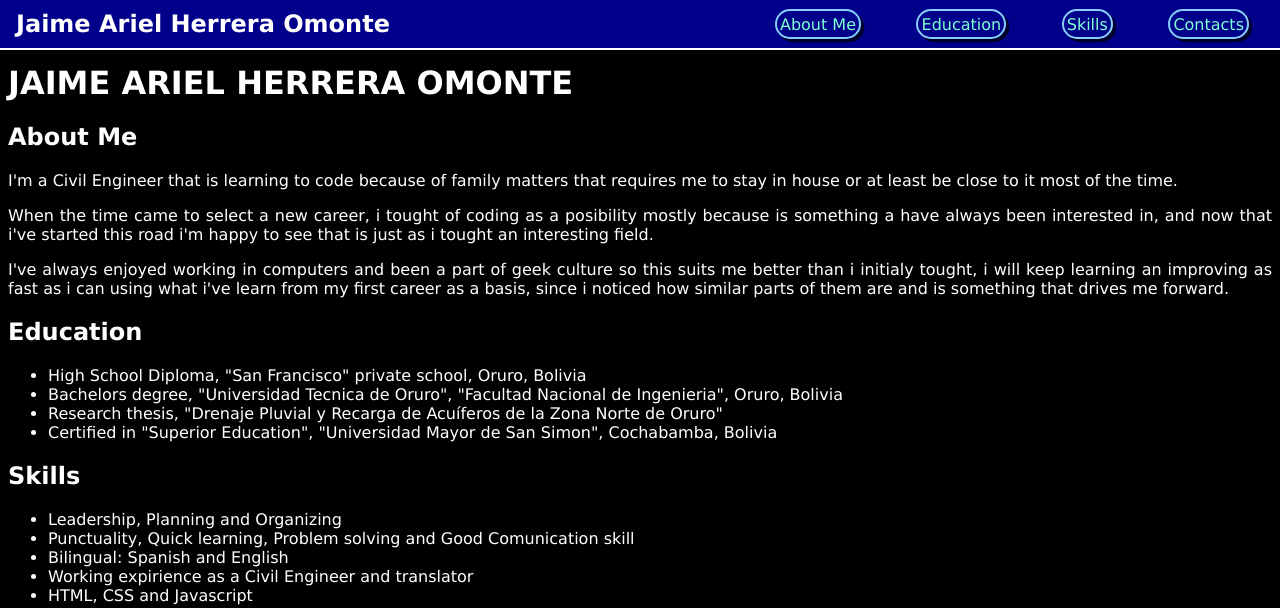
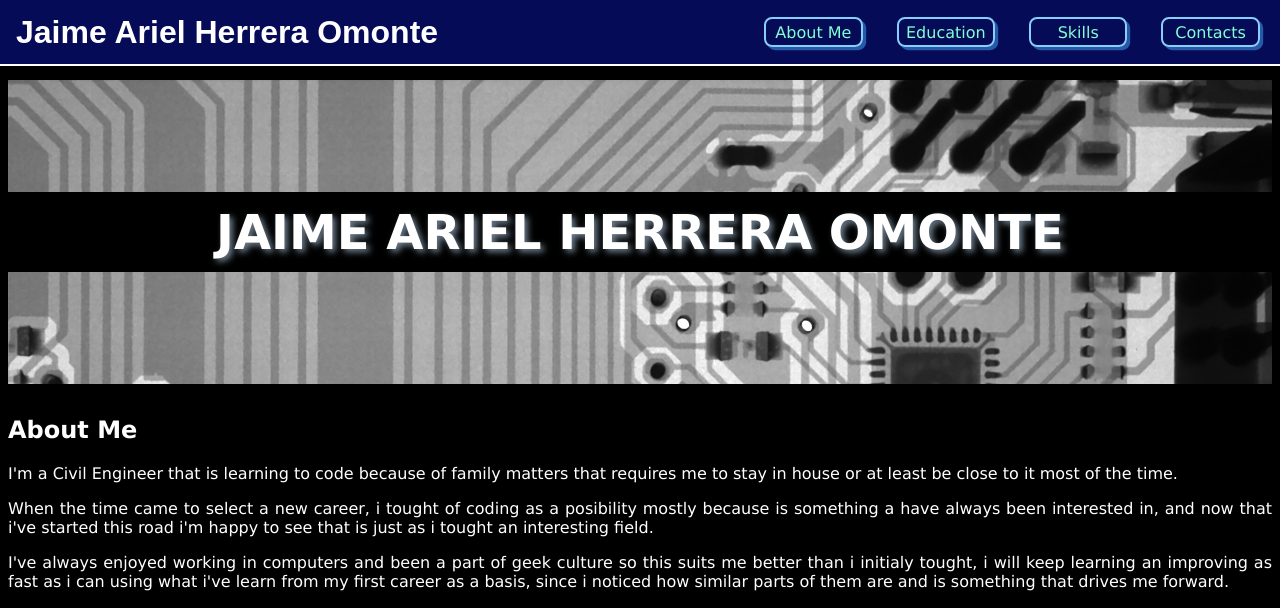
Before and after one commit to ArJa87/Portafolio, a plain HTML site: page index.html in a window 1280 px wide. Shown: the top 608 px of the page. Drawn offline with Linux system fonts and the light colour scheme.

Commit message:
Improve nav var and worked on banner

```diff
--- a/resources/css/style.css
+++ b/resources/css/style.css
@@ -5,31 +5,34 @@ html {
 }
 
 body {
-    margin-top: 4rem;
+    margin-top: 5rem;
     background-color: black;
     font-family: Verdana, Geneva, Tahoma, sans-serif;
     color: white;
 }
 
 nav {
-    background-color: darkblue;
+    background-color: rgb(6, 11, 87);
     border-bottom: 2px solid white;
     position: fixed;
     top: 0rem;
     left: 0rem;
     display: grid;
     width: 100%;
-    height: 3rem;
+    height: 4rem;
     grid-template-areas:
                 "logo . list";
     grid-template-columns: 50% 1fr 45%;
+    z-index: 99;
 }
 
 #logo {
+    font-size: 2rem;
     display: flex;
     text-align: left;
     grid-area: logo;
     margin: auto 1rem;
+    font-family: Arial, Helvetica, sans-serif;
 }
 
 ul.navigation {
@@ -47,9 +50,55 @@ ul.navigation a {
     text-decoration: none;
 }
 
+ul.navigation a:hover {
+    color: darkblue;
+}
+
+ul.navigation a:visited {
+    color: rgb(180, 98, 180);
+}
+
 ul.navigation li {
+    width: 5.5rem;
+    text-align: center;
     border: 2px solid lightskyblue;
     padding: 0.2rem 0.2rem;
-    border-radius: 1rem;
-    box-shadow: 0.2rem 0.2rem rgb(0, 0, 44);
+    margin: 0 0.2rem;
+    border-radius: 0.5rem;
+    box-shadow: 0.2rem 0.2rem rgb(38, 90, 168);
 }
+
+ul.navigation li:active {
+    /*margin: initial;*/
+    margin-top: 0.3rem;
+    box-shadow: none;
+}
+
+ul.navigation li:hover {
+    background-color: aquamarine;
+}
+
+header {
+    display: flex;
+    width: 100%;
+    height: 19rem;
+    margin: 2rem 0;
+    position: relative;
+    background-image: url('../images/Hardware.jpg');
+    background-size: cover;
+    align-items: center;
+}
+
+div.banner {
+    width: 100%;
+    height: 5rem;
+    background-color: black;
+    align-content: center;
+}
+
+header h1 {
+    font-size: 3rem;
+    text-align: center;
+    margin: auto 1rem;
+    text-shadow: 0.2rem 0.2rem 0.4rem slategray;
+}
```
